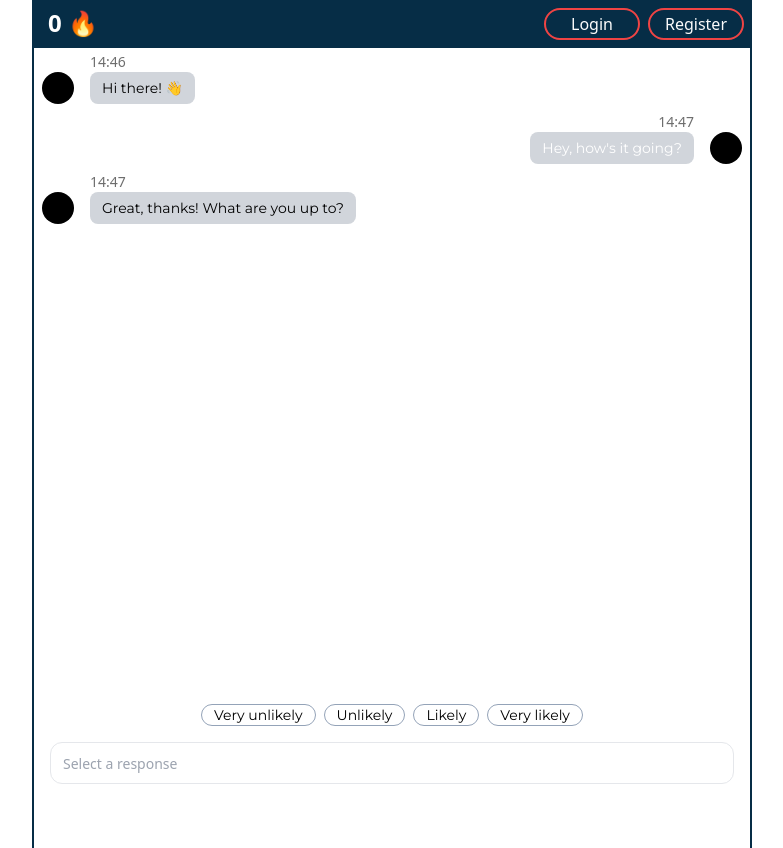
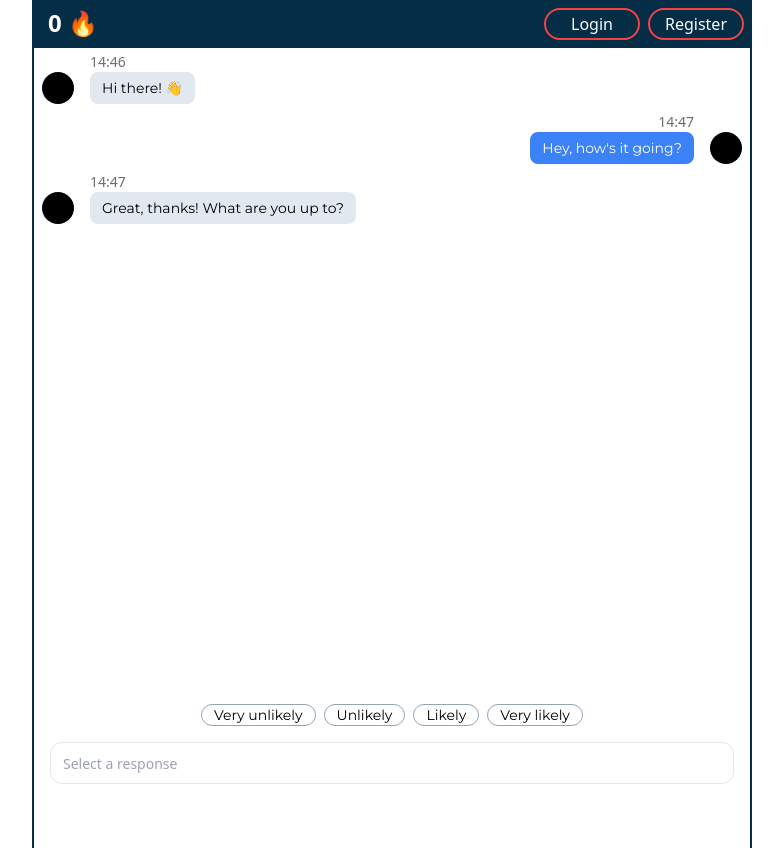
Before and after one commit to Montags24/market-research-challenge, a Vue app in the folder frontend/: page / in a window 1280 px wide. Shown: the whole page, without its empty margins (248-1031 px from the left). Built offline with nearby package versions, Linux system fonts and the light colour scheme; some icons are missing; a web font is replaced by a local one; what vue3-chat-scroll would draw is missing.

Commit message:
update Message.vue

```diff
--- a/frontend/src/components/Message.vue
+++ b/frontend/src/components/Message.vue
@@ -5,9 +5,9 @@
         <div class="flex gap-x-4"
             :class="{ 'justify-start flex-row-reverse': sender !== 'bot', 'px-[48px]': continuedMessage }">
             <span v-if="!continuedMessage" class="w-8 h-8 bg-black rounded-full"></span>
-            <span
-                class="bg-gray-300 py-1 px-3 rounded-lg max-w-48 sm:max-w-72 font-montserrat text-sm flex items-center"
-                :class="{ 'bg-blue-500 text-white': sender !== 'bot' }">{{ message }}</span>
+            <span class="py-1 px-3 rounded-lg max-w-48 sm:max-w-72 font-montserrat text-sm flex items-center"
+                :class="{ 'bg-blue-500 text-white': sender !== 'bot', 'bg-slate-200': sender == 'bot' }">{{ message
+                }}</span>
         </div>
     </section>
 </template>
```
